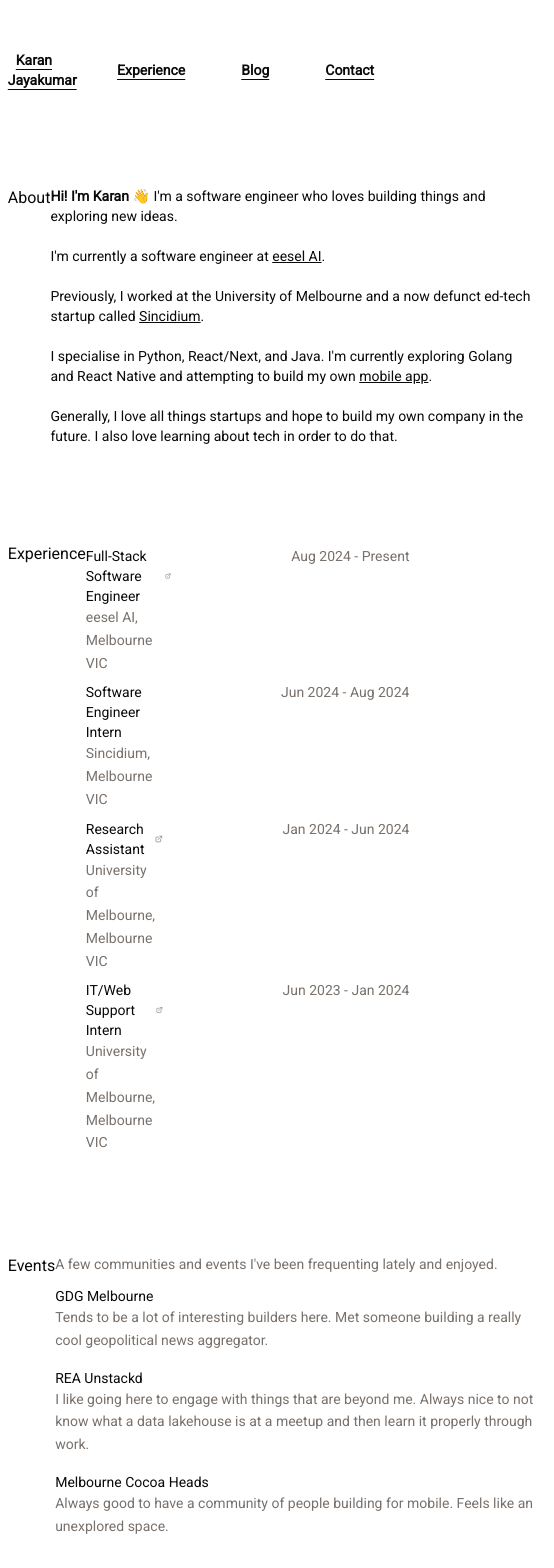
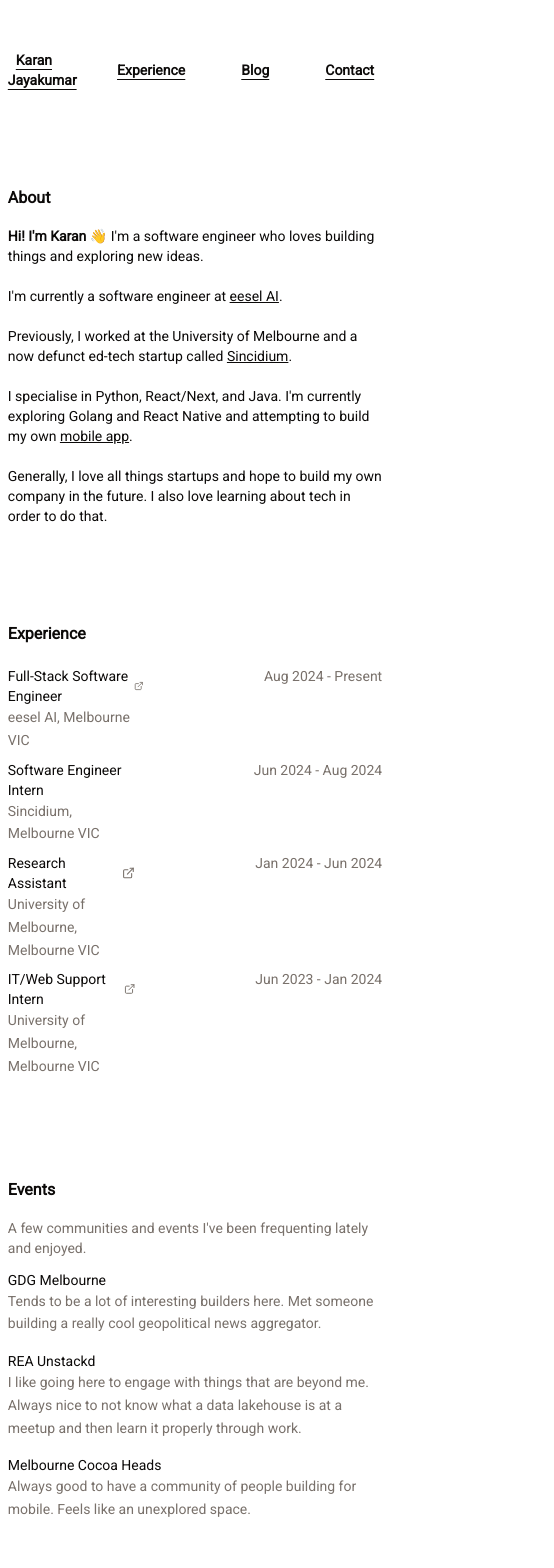
Before and after one commit to KaranJayakumar/portfolio, a Next.js app: page / in a window 390 px wide. Shown: the top 1568 px of the page, 554 px wide, since content can reach past the window. Built offline with nearby package versions, Linux system fonts and the light colour scheme.

Commit message:
WIP : make landing page mobile responsive

```diff
--- a/app/_components/layout/Block.tsx
+++ b/app/_components/layout/Block.tsx
@@ -9,12 +9,12 @@
 export const Block = ({children, title, className} : Props) => {
   return (
     <div className={`flex flex-col gap-4 my-24 ${className}`}>
-      <div className="flex flex-row justify-between">
+      <div className="flex md:flex-row justify-between flex-col md:gap-0 gap-4">
         <div>
-          <p>{title}</p>
+          <p className="md:font-normal font-semibold">{title}</p>
         </div>
-        <div className="font-normal flex-col text-sm w-fit" id="about">
-          <div className="w-[488px]">
+        <div className="font-normal flex-col text-sm w-fit " id="about">
+          <div className="md:w-[488px] w-fit">
           {children}
           </div>
         </div>
--- a/app/_components/layout/ExperienceLayout.tsx
+++ b/app/_components/layout/ExperienceLayout.tsx
@@ -10,9 +10,9 @@
 export const ExperienceLayout = ({children} : LayoutProps) => {
   return (
     <div className="flex flex-col gap-4 my-24" id="Experience">
-      <div className="flex flex-row justify-between">
+      <div className="flex md:flex-row flex-col md:gap-0 gap-4 justify-between">
         <div>
-          <p>{"Experience"}</p>
+          <p className="md:font-normal font-semibold">{"Experience"}</p>
         </div>
         <div>
           {children}
```
